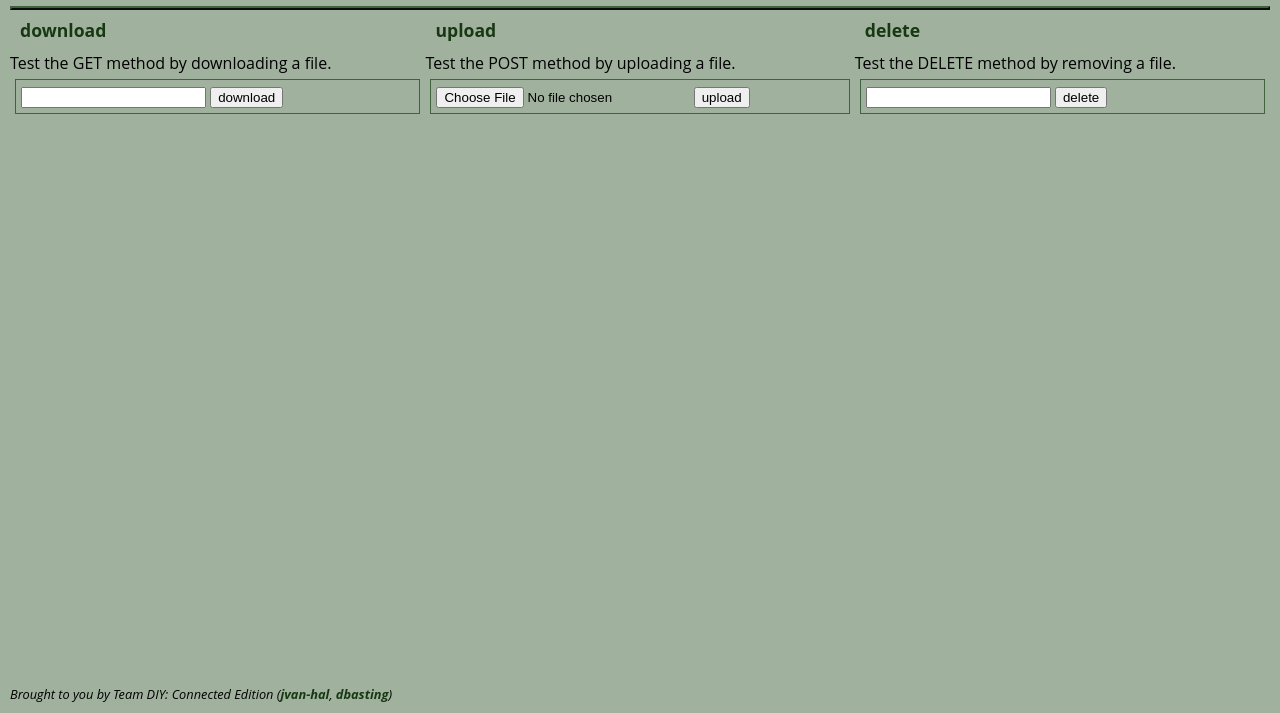
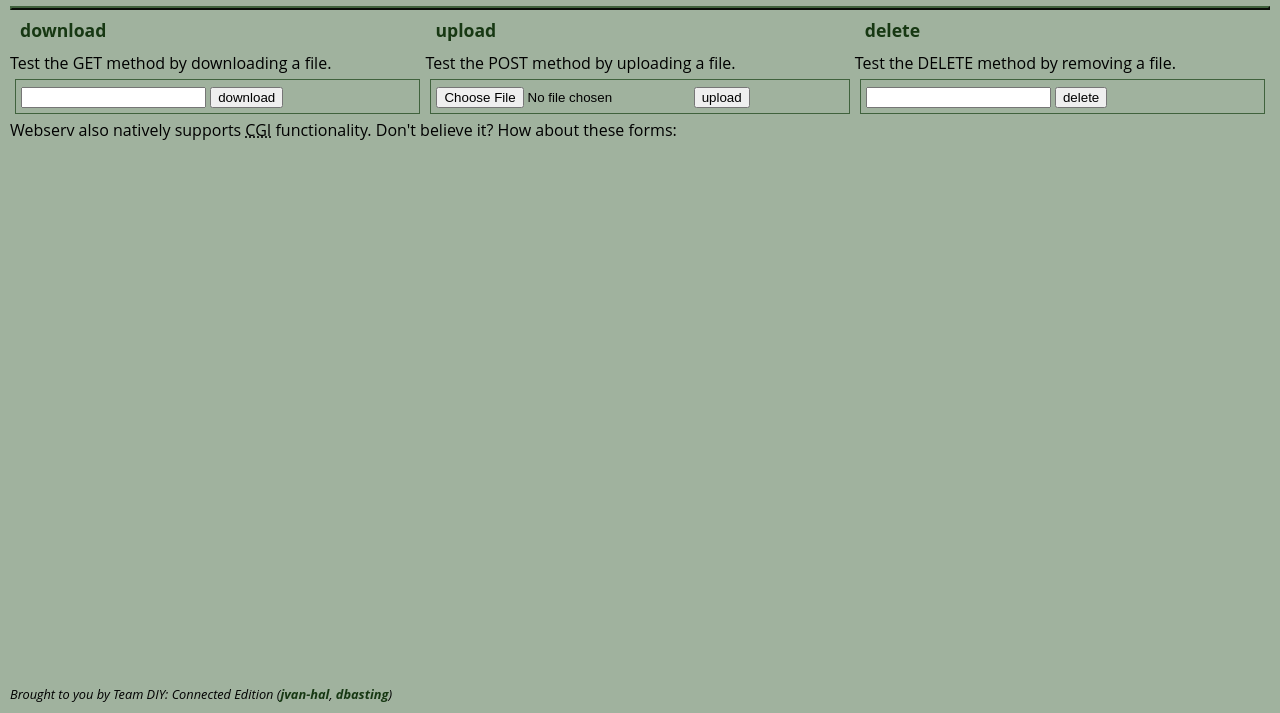
Before and after one commit to Jeroenvh99/webserv, a plain HTML site: page www/default/index.html in a window 1280 px wide. Shown: the part 87-800 px from the top of the page. Drawn offline with Linux system fonts and the light colour scheme.

Commit message:
Don't forget about CGI

```diff
--- a/www/default/index.html
+++ b/www/default/index.html
@@ -48,6 +48,7 @@
 			</div>
 		</div>
 	</div>
+	<p>Webserv also natively supports <abbr title="Common Gateway Interface">CGI</abbr> functionality. Don't believe it? How about these forms:</p>
 </body>
 <footer>
 	<p>Brought to you by Team DIY: Connected Edition (<b>jvan-hal</b>, <b>dbasting</b>)</p>
```
